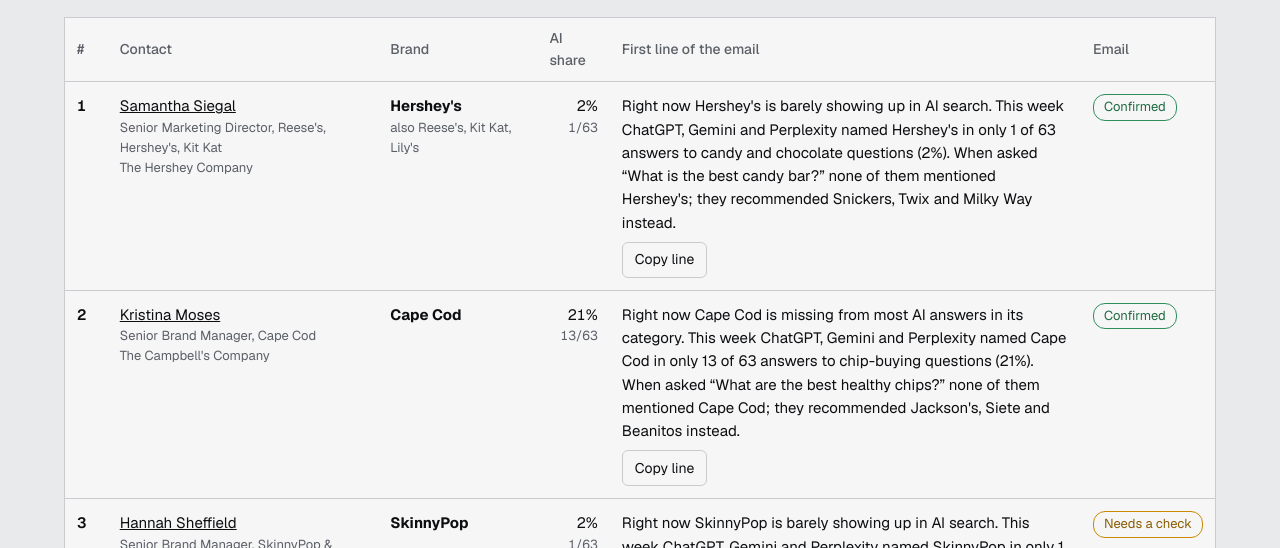
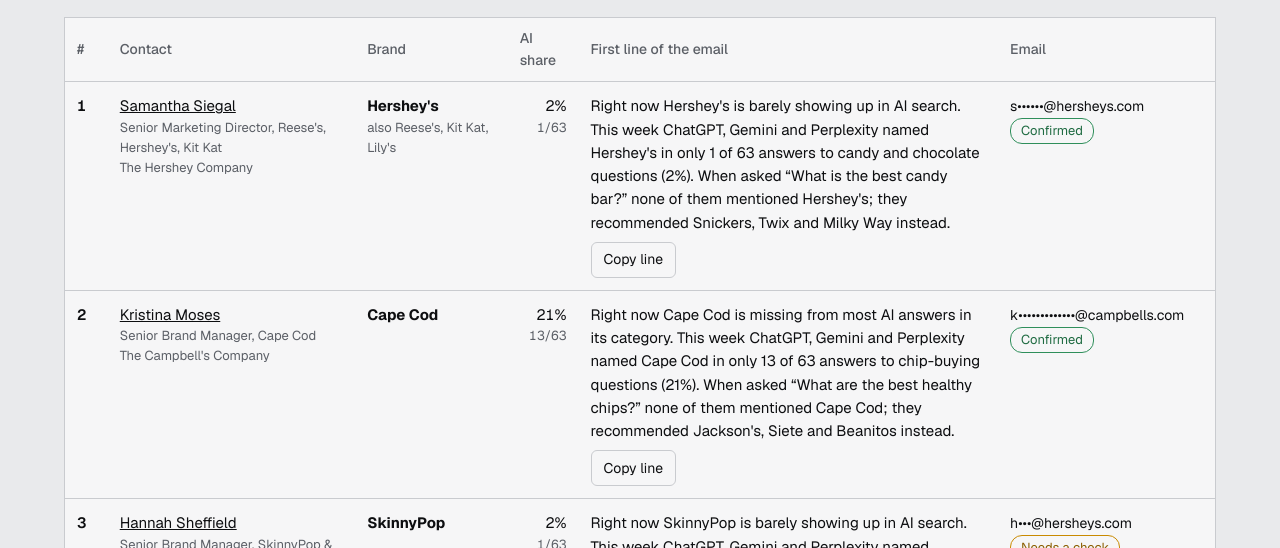
Before and after one commit to noahfarb1027-cmd/snack-ai-visibility, a plain HTML site: page site/index.html in a window 1280 px wide. Both pictures are taken after a click on the link "Outreach". Shown: the part 252-800 px from the top of the page. Drawn offline with nearby package versions, Linux system fonts and the light colour scheme.

Commit message:
Show masked emails on the Outreach tab
Co-Authored-By: Claude Opus 5.5 <noreply@anthropic.com>
Claude-Session: https://claude.ai/code/session_01J38EfEG92NNhRukuxemTew

```diff
--- a/site/data.json
+++ b/site/data.json
@@ -2141,6 +2141,7 @@
    "title": "Senior Marketing Director, Reese's, Hershey's, Kit Kat",
    "linkedin": "https://www.linkedin.com/in/samantha-siegal/",
    "email_status": "confirmed",
+   "email_masked": "s\u2022\u2022\u2022\u2022\u2022\u2022@hersheys.com",
    "focus": "Hershey's",
    "share": 0.016,
    "mentions": 1,
@@ -2157,6 +2158,7 @@
    "title": "Senior Brand Manager, Cape Cod",
    "linkedin": "https://www.linkedin.com/in/kristinakirkmoses/",
    "email_status": "confirmed",
+   "email_masked": "k\u2022\u2022\u2022\u2022\u2022\u2022\u2022\u2022\u2022\u2022\u2022\u2022\u2022@campbells.com",
    "focus": "Cape Cod",
    "share": 0.206,
    "mentions": 13,
@@ -2173,6 +2175,7 @@
    "title": "Senior Brand Manager, SkinnyPop & Pirate's Booty",
    "linkedin": "https://www.linkedin.com/in/hannahsheffield/",
    "email_status": "check",
+   "email_masked": "h\u2022\u2022\u2022@hersheys.com",
    "focus": "SkinnyPop",
    "share": 0.016,
    "mentions": 1,
@@ -2189,6 +2192,7 @@
    "title": "Global Marketing Director, Pringles & Cheez-It",
    "linkedin": "https://www.linkedin.com/in/lizthomas15/",
    "email_status": "confirmed",
+   "email_masked": "t\u2022\u2022\u2022\u2022\u2022\u2022@effem.com",
    "focus": "Pringles",
    "share": 0.063,
    "mentions": 4,
@@ -2205,6 +2209,7 @@
    "title": "Director, Strategic Transformation, Salty Snacks",
    "linkedin": "https://www.linkedin.com/in/danielledominskisoper/",
    "email_status": "check",
+   "email_masked": "d\u2022\u2022\u2022\u2022\u2022\u2022\u2022\u2022\u2022@kellanova.com",
    "focus": "Pringles",
    "share": 0.063,
    "mentions": 4,
@@ -2223,6 +2228,7 @@
    "title": "Senior Manager, Digital Strategy",
    "linkedin": "https://www.linkedin.com/in/lindsaygatto/",
    "email_status": "none",
+   "email_masked": "",
    "focus": "3 Musketeers",
    "share": 0.063,
    "mentions": 4,
@@ -2239,6 +2245,7 @@
    "title": "Director of Brand Voice",
    "linkedin": "https://www.linkedin.com/in/brooke-palandro/",
    "email_status": "confirmed",
+   "email_masked": "b\u2022\u2022\u2022\u2022\u2022\u2022\u2022\u2022@unrealsnacks.com",
    "focus": "Unreal",
    "share": 0.127,
    "mentions": 8,
@@ -2255,6 +2262,7 @@
    "title": "Director of Brand Partnerships & Earned Media",
    "linkedin": "https://www.linkedin.com/in/meredith-kassler/",
    "email_status": "confirmed",
+   "email_masked": "m\u2022\u2022\u2022\u2022\u2022\u2022\u2022\u2022@unrealsnacks.com",
    "focus": "Unreal",
    "share": 0.127,
    "mentions": 8,
@@ -2272,6 +2280,7 @@
    "title": "VP, Doritos and Cheetos, PepsiCo Global Foods",
    "linkedin": "https://www.linkedin.com/in/kyle-gore-a3b8ba1/",
    "email_status": "confirmed",
+   "email_masked": "k\u2022\u2022\u2022\u2022\u2022\u2022\u2022\u2022@pepsico.com",
    "focus": "Cheetos",
    "share": 0.238,
    "mentions": 15,
@@ -2288,6 +2297,7 @@
    "title": "Brand Manager, Takis",
    "linkedin": "https://www.linkedin.com/in/trevor-moore-6a51b594/",
    "email_status": "confirmed",
+   "email_masked": "t\u2022\u2022\u2022\u2022\u2022\u2022\u2022\u2022\u2022\u2022\u2022@grupobimbo.com",
    "focus": "Takis",
    "share": 0.175,
    "mentions": 11,
@@ -2304,6 +2314,7 @@
    "title": "Marketing Director, Doritos",
    "linkedin": "https://www.linkedin.com/in/kelsey-werner-41539480/",
    "email_status": "confirmed",
+   "email_masked": "k\u2022\u2022\u2022\u2022\u2022\u2022\u2022\u2022\u2022\u2022\u2022\u2022@pepsico.com",
    "focus": "Doritos",
    "share": 0.381,
    "mentions": 24,
@@ -2320,6 +2331,7 @@
    "title": "Associate Director, Brand Marketing",
    "linkedin": "https://www.linkedin.com/in/alison-broderick/",
    "email_status": "confirmed",
+   "email_masked": "a\u2022\u2022\u2022@lesserevil.com",
    "focus": "LesserEvil",
    "share": 0.175,
    "mentions": 11,
@@ -2336,6 +2348,7 @@
    "title": "VP, Lay's, Global Foods Group",
    "linkedin": "https://www.linkedin.com/in/alexis-porter-1464724/",
    "email_status": "confirmed",
+   "email_masked": "a\u2022\u2022\u2022\u2022\u2022\u2022\u2022\u2022\u2022\u2022\u2022\u2022@pepsico.com",
    "focus": "Lay's",
    "share": 0.254,
    "mentions": 16,
@@ -2352,6 +2365,7 @@
    "title": "VP of Marketing, North America",
    "linkedin": "https://www.linkedin.com/in/madison-marisi/",
    "email_status": "confirmed",
+   "email_masked": "m\u2022\u2022\u2022\u2022\u2022\u2022@tonyschocolonely.com",
    "focus": "Tony's Chocolonely",
    "share": 0.206,
    "mentions": 13,
@@ -2368,6 +2382,7 @@
    "title": "Associate Brand Manager, Snickers",
    "linkedin": "https://www.linkedin.com/in/larrysamc/",
    "email_status": "none",
+   "email_masked": "",
    "focus": "Snickers",
    "share": 0.286,
    "mentions": 18,
@@ -2384,6 +2399,7 @@
    "title": "Director of Brand Strategy",
    "linkedin": "https://www.linkedin.com/in/jamie-chodnicki-237953126/",
    "email_status": "confirmed",
+   "email_masked": "j\u2022\u2022\u2022\u2022\u2022\u2022\u2022\u2022\u2022@sietefoods.com",
    "focus": "Siete",
    "share": 0.365,
    "mentions": 23,
@@ -2400,6 +2416,7 @@
    "title": "Senior Brand Manager, Kettle Brand",
    "linkedin": "https://www.linkedin.com/in/mattventurella/",
    "email_status": "confirmed",
+   "email_masked": "m\u2022\u2022\u2022\u2022\u2022\u2022\u2022\u2022\u2022\u2022\u2022\u2022\u2022\u2022@campbells.com",
    "focus": "Kettle Brand",
    "share": 0.397,
    "mentions": 25,
@@ -2416,6 +2433,7 @@
    "title": "Associate Brand Manager, Innovation, Hu",
    "linkedin": "https://www.linkedin.com/in/gracegallic/",
    "email_status": "confirmed",
+   "email_masked": "g\u2022\u2022\u2022\u2022\u2022\u2022\u2022\u2022\u2022\u2022\u2022@mdlz.com",
    "focus": "Hu",
    "share": 0.333,
    "mentions": 21,
--- a/site/index.html
+++ b/site/index.html
@@ -132,7 +132,7 @@ body:not([data-view=outreach]) .out{display:none}
     <thead><tr><th>#</th><th>Contact</th><th>Brand</th><th>AI share</th><th>First line of the email</th><th>Email</th></tr></thead>
     <tbody></tbody>
   </table></div>
-  <p class="note" style="margin-top:14px">Each first line is rewritten from that Monday's answers, using the brand this person covers that AI recommends least. Email addresses are kept in a private sheet, not on this page.</p>
+  <p class="note" style="margin-top:14px">Each first line is rewritten from that Monday's answers, using the brand this person covers that AI recommends least. Email addresses are masked here; the full addresses are kept in a private sheet.</p>
 </div></section>
 
 <script>
@@ -229,7 +229,7 @@ function outreach(){
     <td><b>${esc(r.focus)}</b>${r.brands.length>1?`<small style="display:block;color:var(--quiet);font-size:13px">also ${esc(r.brands.filter(b=>b!==r.focus).join(', '))}</small>`:''}</td>
     <td class="n">${pct(r.share)}<small style="display:block;color:var(--quiet);font-size:13px">${r.mentions}/${r.possible}</small></td>
     <td class="intro">${esc(r.intro)}<br><button class="cp" data-o="${i}">Copy line</button></td>
-    <td><span class="st ${s[0]}">${s[1]}</span></td></tr>`}).join('');
+    <td>${r.email_masked?`<span style="white-space:nowrap;font-size:14px">${esc(r.email_masked)}</span><br>`:""}<span class="st ${s[0]}">${s[1]}</span></td></tr>`}).join('');
   for(const c of document.querySelectorAll('#otab .cp'))c.addEventListener('click',async()=>{try{await navigator.clipboard.writeText(rows[+c.dataset.o].intro);c.textContent='Copied'}catch(e){c.textContent='Select the text to copy'}setTimeout(()=>c.textContent='Copy line',1800)});
 }
 function route(){
```
Also changed, not shown: config/contacts.json (+37 -19 lines).
